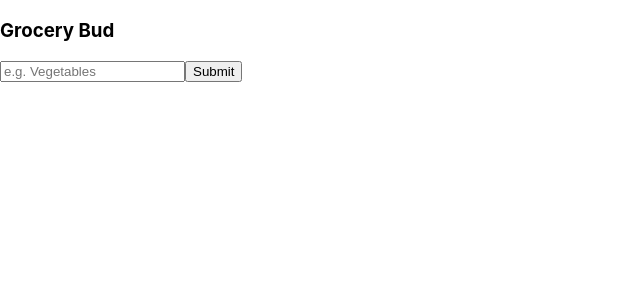
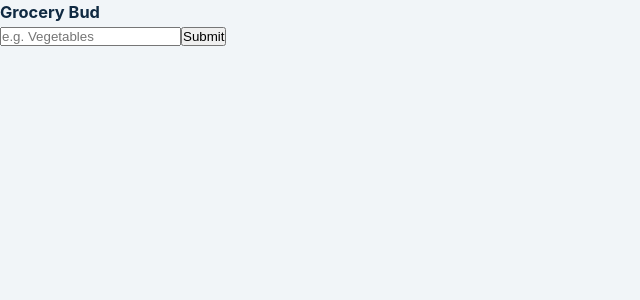
Before and after one commit to ROHITchin995/grocery-bud, a React (Create React App) app: page / in a window 1280 px wide. Shown: the top 300 px of the page, without its empty margins (0-640 px from the left). Built offline with nearby package versions, Linux system fonts and the light colour scheme; the HTML template or start-up script is replaced by a standard one.

Commit message:
body css done

```diff
--- a/src/index.css
+++ b/src/index.css
@@ -1,13 +1,64 @@
+:root {
+  /* dark shades of primary color*/
+  --clr-primary-1: hsl(205, 86%, 17%);
+  --clr-primary-2: hsl(205, 77%, 27%);
+  --clr-primary-3: hsl(205, 72%, 37%);
+  --clr-primary-4: hsl(205, 63%, 48%);
+  /* primary/main color */
+  --clr-primary-5: hsl(205, 78%, 60%);
+  /* lighter shades of primary color */
+  --clr-primary-6: hsl(205, 89%, 70%);
+  --clr-primary-7: hsl(205, 90%, 76%);
+  --clr-primary-8: hsl(205, 86%, 81%);
+  --clr-primary-9: hsl(205, 90%, 88%);
+  --clr-primary-10: hsl(205, 100%, 96%);
+  /* darkest grey - used for headings */
+  --clr-grey-1: hsl(209, 61%, 16%);
+  --clr-grey-2: hsl(211, 39%, 23%);
+  --clr-grey-3: hsl(209, 34%, 30%);
+  --clr-grey-4: hsl(209, 28%, 39%);
+  /* grey used for paragraphs */
+  --clr-grey-5: hsl(210, 22%, 49%);
+  --clr-grey-6: hsl(209, 23%, 60%);
+  --clr-grey-7: hsl(211, 27%, 70%);
+  --clr-grey-8: hsl(210, 31%, 80%);
+  --clr-grey-9: hsl(212, 33%, 89%);
+  --clr-grey-10: hsl(210, 36%, 96%);
+  --clr-white: #fff;
+  --clr-red-dark: hsl(360, 67%, 44%);
+  --clr-red-light: hsl(360, 71%, 66%);
+  --clr-green-dark: hsl(125, 67%, 44%);
+  --clr-green-light: hsl(125, 71%, 66%);
+  --clr-black: #222;
+  --transition: all 0.3s linear;
+  --spacing: 0.1rem;
+  --radius: 0.25rem;
+  --light-shadow: 0 5px 15px rgba(0, 0, 0, 0.1);
+  --dark-shadow: 0 5px 15px rgba(0, 0, 0, 0.2);
+  --max-width: 1170px;
+  --fixed-width: 620px;
+}
+/*
+===============
+Global Styles
+===============
+*/
+
+*,
+::after,
+::before {
+  margin: 0;
+  padding: 0;
+  box-sizing: border-box;
+}
+
 body {
   margin: 0;
   font-family: -apple-system, BlinkMacSystemFont, 'Segoe UI', 'Roboto', 'Oxygen',
     'Ubuntu', 'Cantarell', 'Fira Sans', 'Droid Sans', 'Helvetica Neue',
     sans-serif;
-  -webkit-font-smoothing: antialiased;
-  -moz-osx-font-smoothing: grayscale;
+    background: var(--clr-grey-10);
+    color: var(--clr-grey-1);
+    line-height: 1.5;
+    font-size: 0.875rem;
 }
-
-code {
-  font-family: source-code-pro, Menlo, Monaco, Consolas, 'Courier New',
-    monospace;
-}
```
